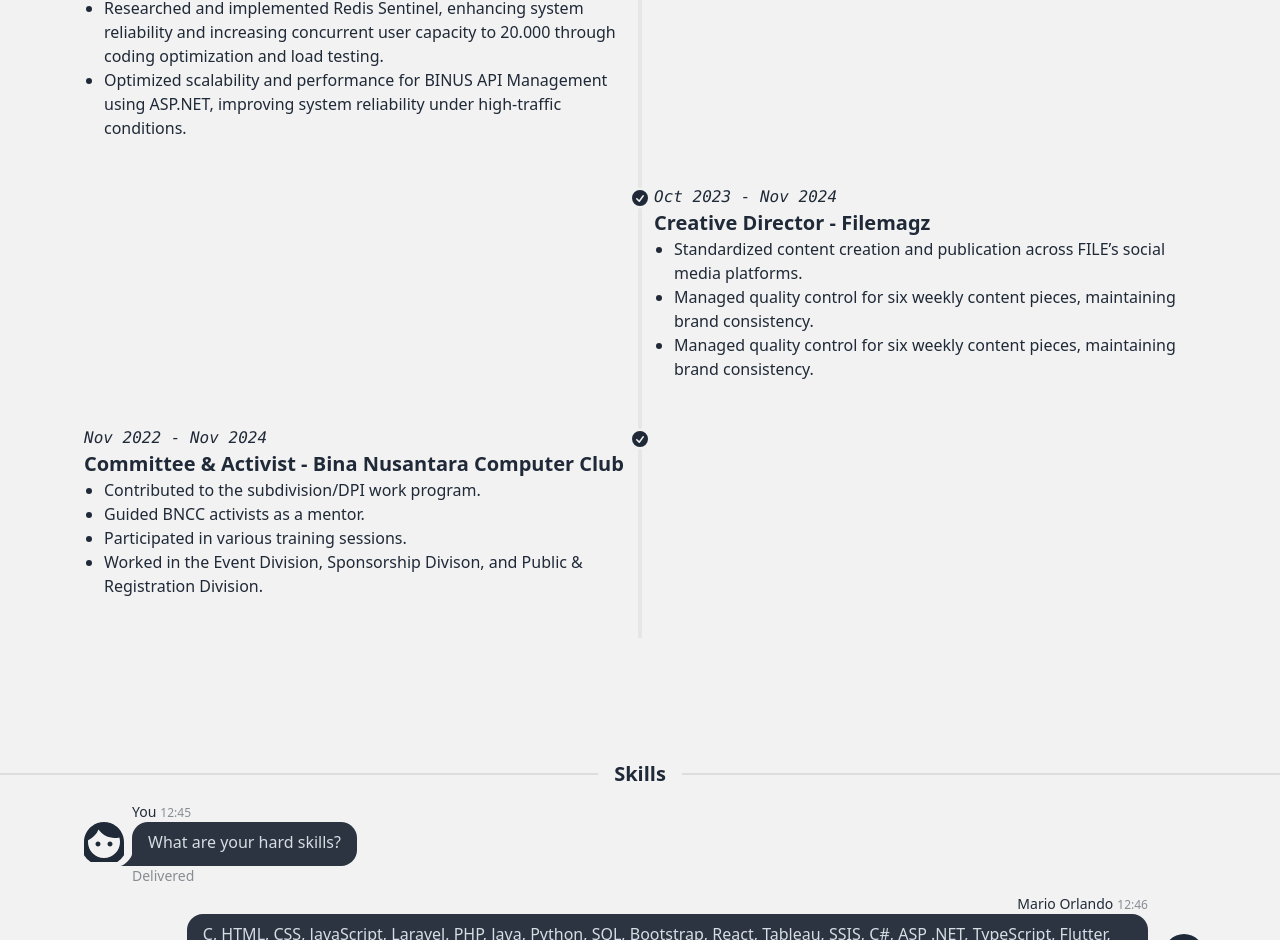
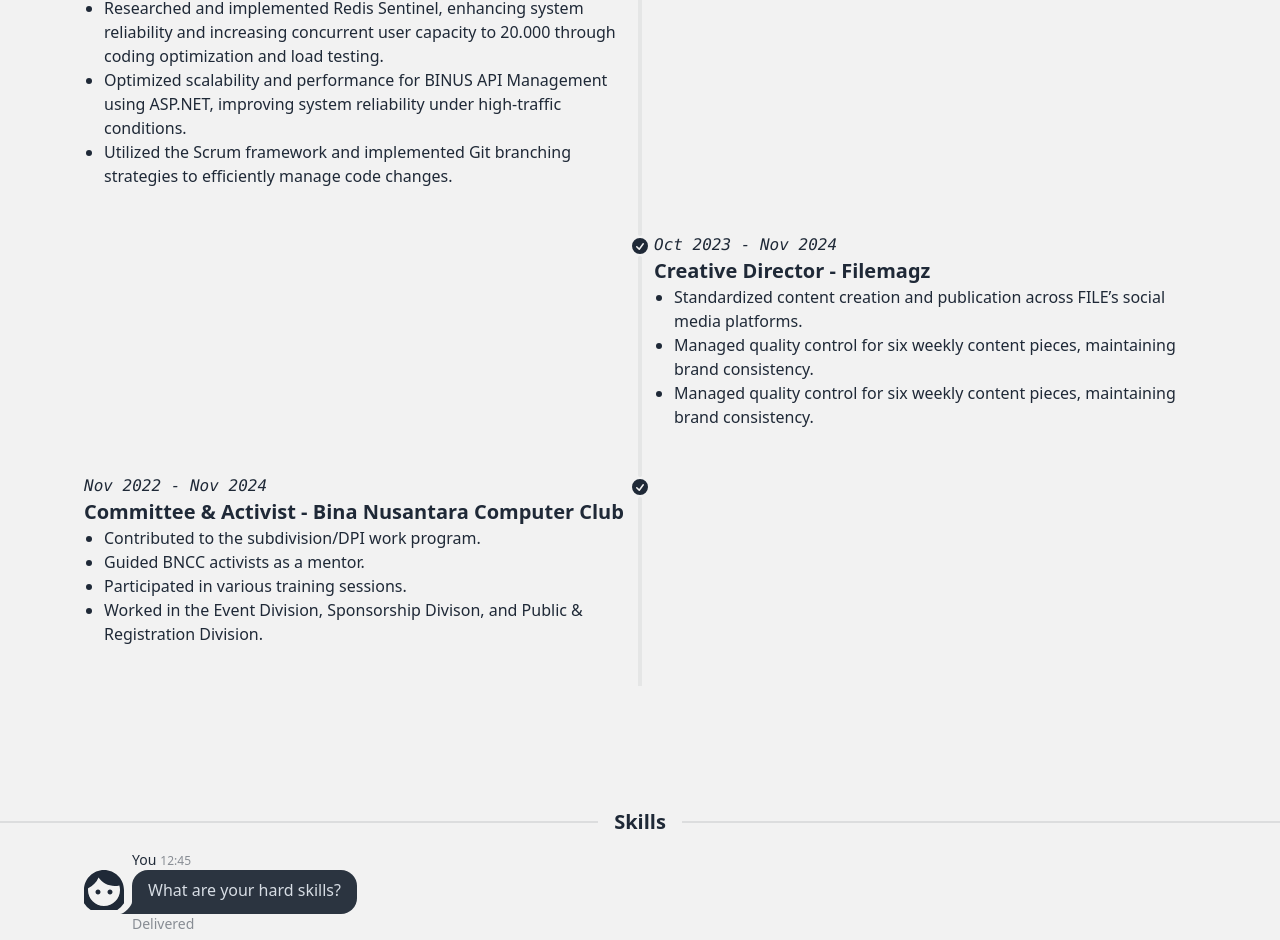
Before and after one commit to MarioOrlando82/my-portfolio, a React (Create React App) app: page / in a window 1280 px wide. Shown: the part 1918-2858 px from the top of the page. Built offline with nearby package versions, Linux system fonts and the light colour scheme.

Commit message:
feat: update experience

```diff
--- a/src/components/Experience.js
+++ b/src/components/Experience.js
@@ -52,6 +52,7 @@ const Experience = () => {
                                 <li>Developed an internal knowledge management portal using Flutter and ASP.NET, designed for use by over 300 employees. In the future, this portal will be used by all internal members of Bina Nusantara University as documentation of all projects in BINUS.</li>
                                 <li>Researched and implemented Redis Sentinel, enhancing system reliability and increasing concurrent user capacity to 20.000 through coding optimization and load testing.</li>
                                 <li>Optimized scalability and performance for BINUS API Management using ASP.NET, improving system reliability under high-traffic conditions.</li>
+                                <li>Utilized the Scrum framework and implemented Git branching strategies to efficiently manage code changes.</li>
                             </ul>
                         </div>
                         <hr />
```
